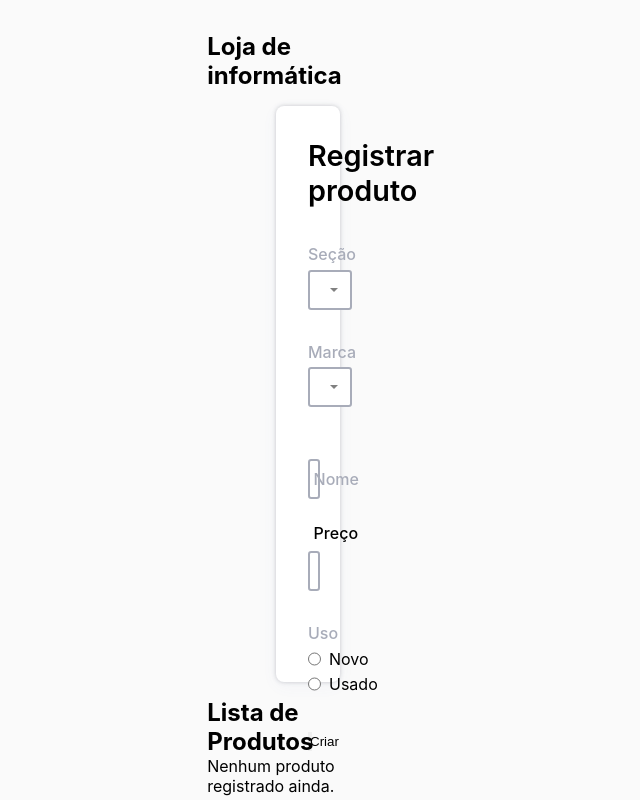
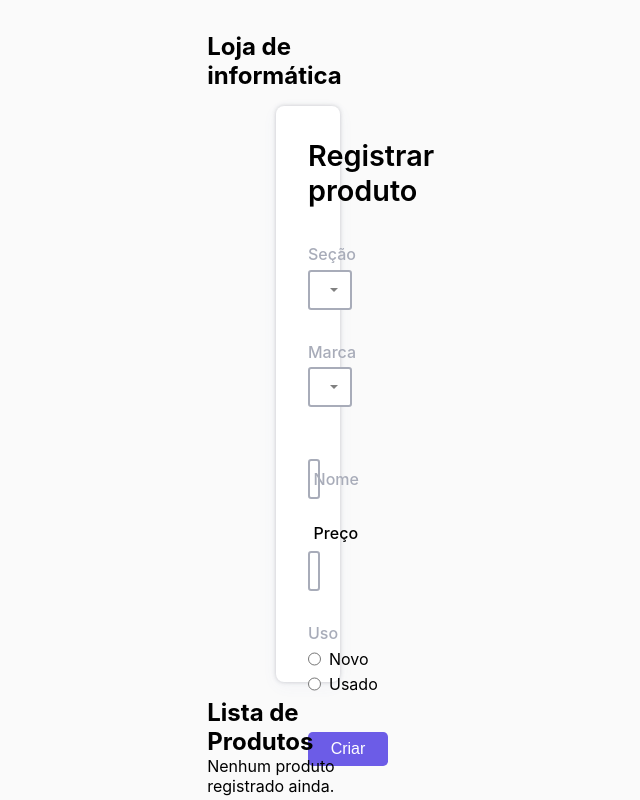
Before and after one commit to GuilhermeAMendes/PW2-Project-I, a React (Vite) app: page / in a window 1280 px wide. Shown: the part 304-1104 px from the top of the page, without its empty margins (332-972 px from the left). Built offline with nearby package versions, Linux system fonts and the light colour scheme.

Commit message:
feat: apply submit button component

```diff
--- a/src/features/product/index.tsx
+++ b/src/features/product/index.tsx
@@ -13,6 +13,7 @@ import RadioGroup from "@components/commons/toolkit/radios/RadioGroup";
 
 // Styles
 import styles from "./styles.module.css";
+import SubmitButton from "@components/commons/toolkit/buttons/SubmitButton";
 
 // Constants
 const defaultProduct: Product = {
@@ -107,7 +108,7 @@ export default function Products() {
           options={stateOptions}
           changeValue={(value) => handleChange("state", value)}
         />
-        <button type="submit">Criar</button>
+        <SubmitButton children="Criar" />
       </DefaultForm>
       <div>
         <h2>Lista de Produtos</h2>
```
